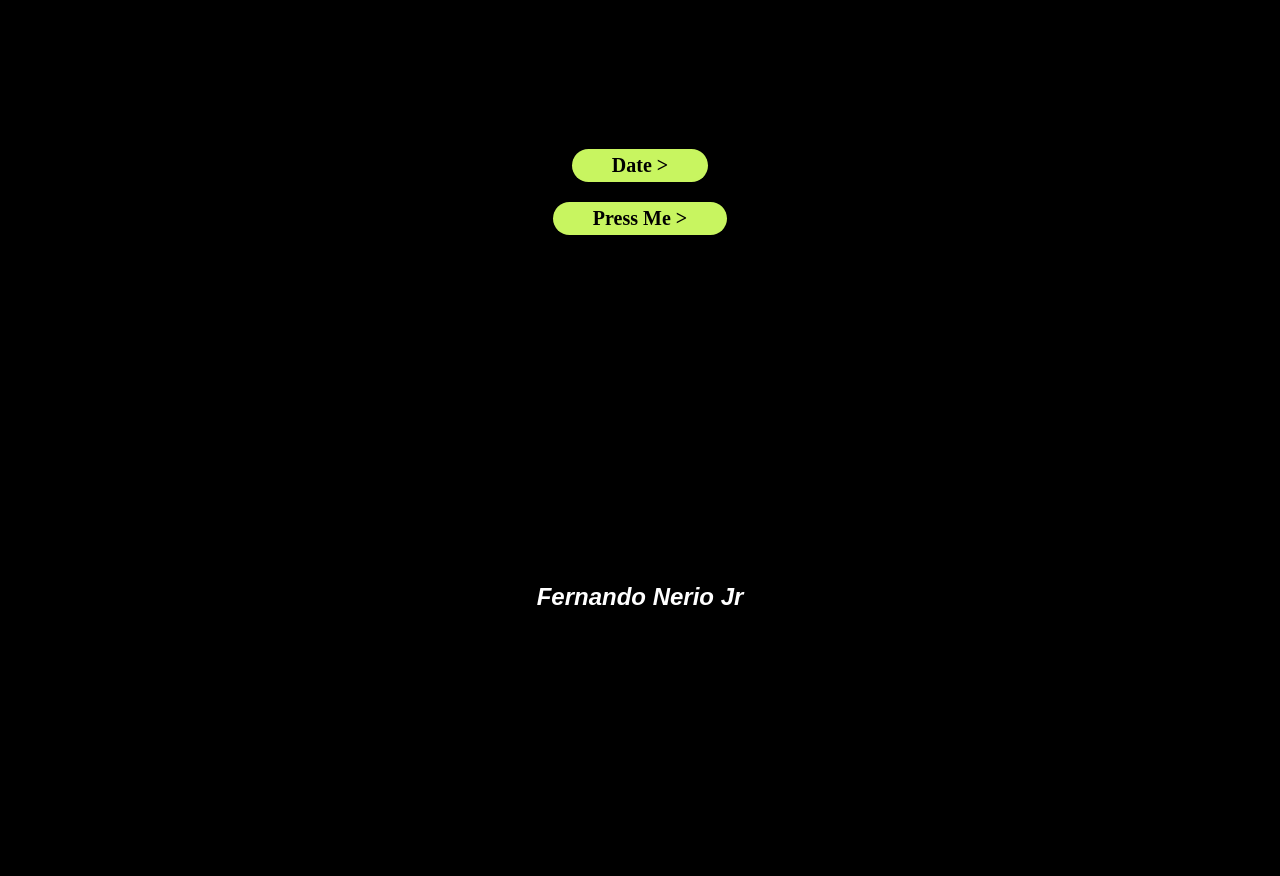
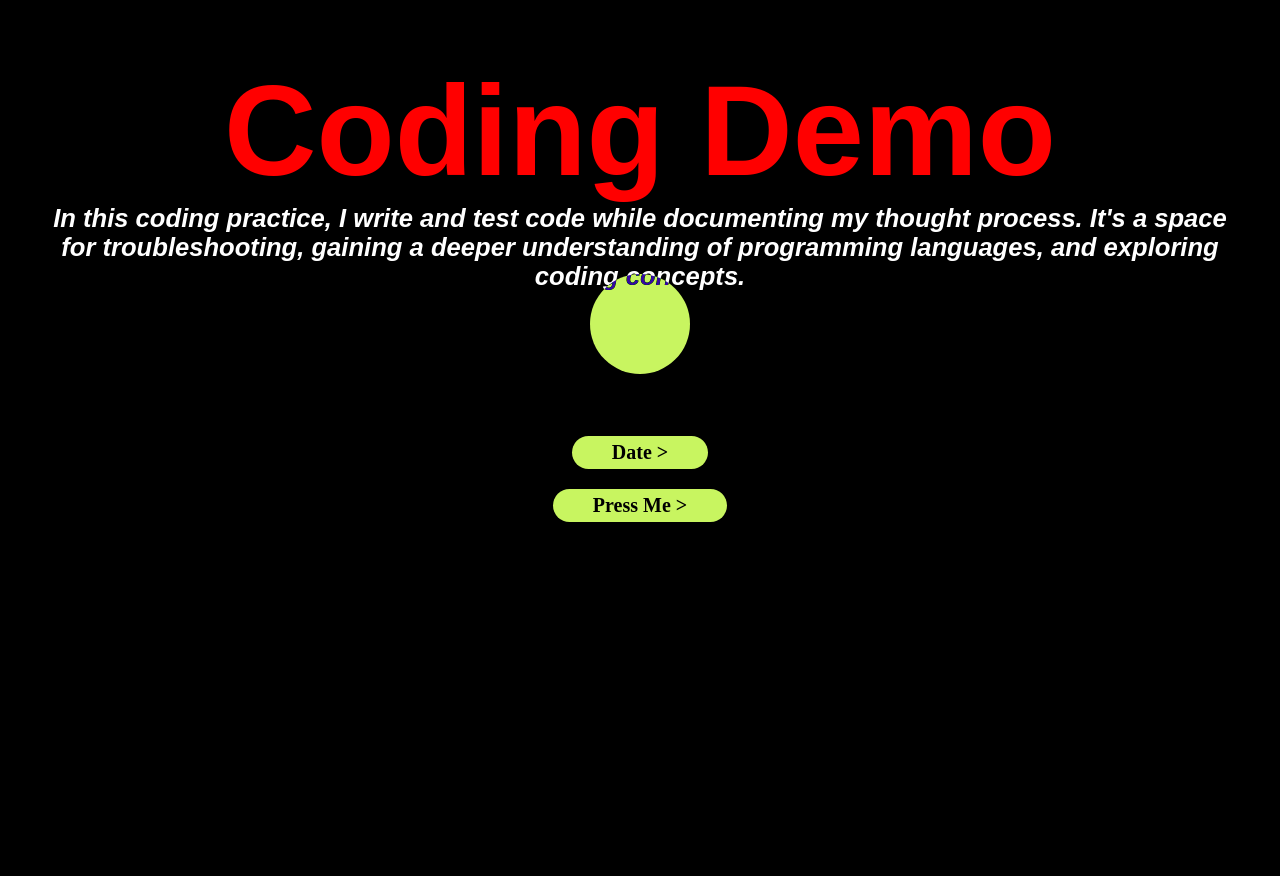
Before and after one commit to JrNerio30/Coding-Demo, a plain HTML site: page index.html in a window 1280 px wide. Shown: the part 76-952 px from the top of the page. Before the commit the page ends 919 px from the top, so only its background shows below. Drawn offline with Linux system fonts and the light colour scheme; a web font is replaced by a local one.

Commit message:
Testings-stylingPatch-1

```diff
--- a/style.scss
+++ b/style.scss
@@ -17,10 +17,31 @@ $secondary_color:#7862F8;
   padding: 0;
   box-sizing: border-box;
 }
+html{
+  scroll-behavior: smooth;
+}
 body{
   font-family: 'poppins', sans-serif;
   background-color: #000000;
 }
+// Curso Trail Effect
+#cursor-ring{
+  position: fixed;
+  top: 50%;
+  left: 50%;
+  translate: -50% -50%;
+  width: 100px;
+  height: 100px;
+  border-radius: 50%;
+  background-color: #C8F560;
+  mix-blend-mode: difference;
+  pointer-events: none;
+  transition: all 90ms;
+    #cursor-ring.active{
+      scale: 1;
+    }
+}
+
 
 // Navigation Style
 
@@ -76,19 +97,20 @@ header#navigation{
 }
 
 // header "Coding Demo" and lorem
-section#Demo{
+main#Demo{
   height: 50vh;
   @include displayflex_centre();
   flex-direction: column;
     h1{
       color: red;
       font-size: clamp(1rem, 10vw, 10vw);
+      margin-top: 100px;
     }
     p{
       color: white;
       text-align: center;
       margin-inline: 50px;
-      font-size: clamp(1rem, 2vw, 2vw);
+      font-size: clamp(0.9rem, 2vw, 2vw);
       min-width: fit-content;
       font-style: italic;
       font-weight: bold;
@@ -97,7 +119,7 @@ section#Demo{
 
 // Buttons
 .container{
-  height: 50vh;
+  height: 40vh;
   @include displayflex_centre();
   flex-direction: column;
   gap: 10px;
@@ -126,10 +148,28 @@ section#Demo{
 }
 
 section#boxbox{
-  height: 50vh;
+  height: 100vh;
   @include displayflex_centre();
+
+    .another_box{
+      h1{
+        color: white;
+      }
+    }
+}
+
+
+section#Sass_Practise{
   h1{
     color: white;
-    font-style: italic;
   }
 }
+
+footer#coding-demo-footer{
+  display: flex;
+  align-items: center;
+  justify-content: center;
+  height: 10vh;
+  background-color: #7862F8;
+  color: white;
+}
```
Also changed, not shown: style.css, 1 other file.
